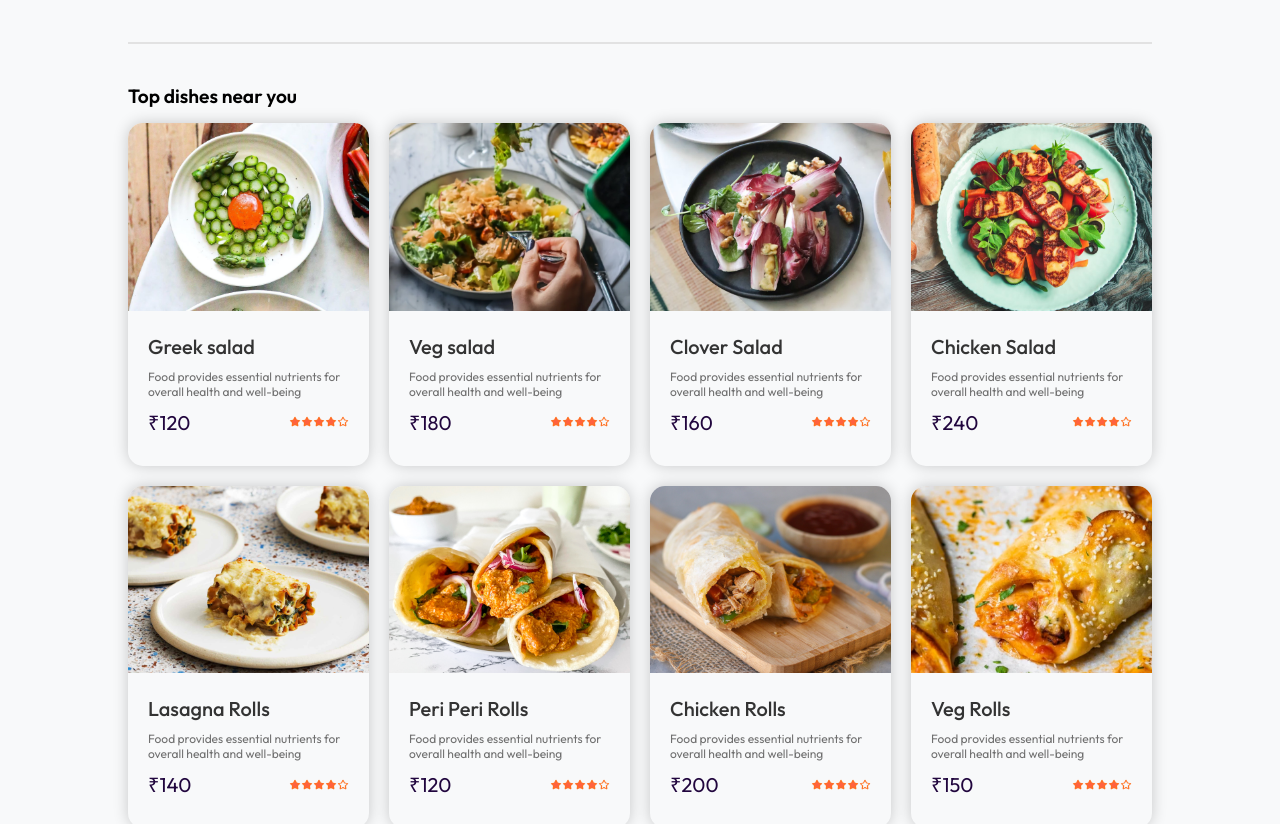
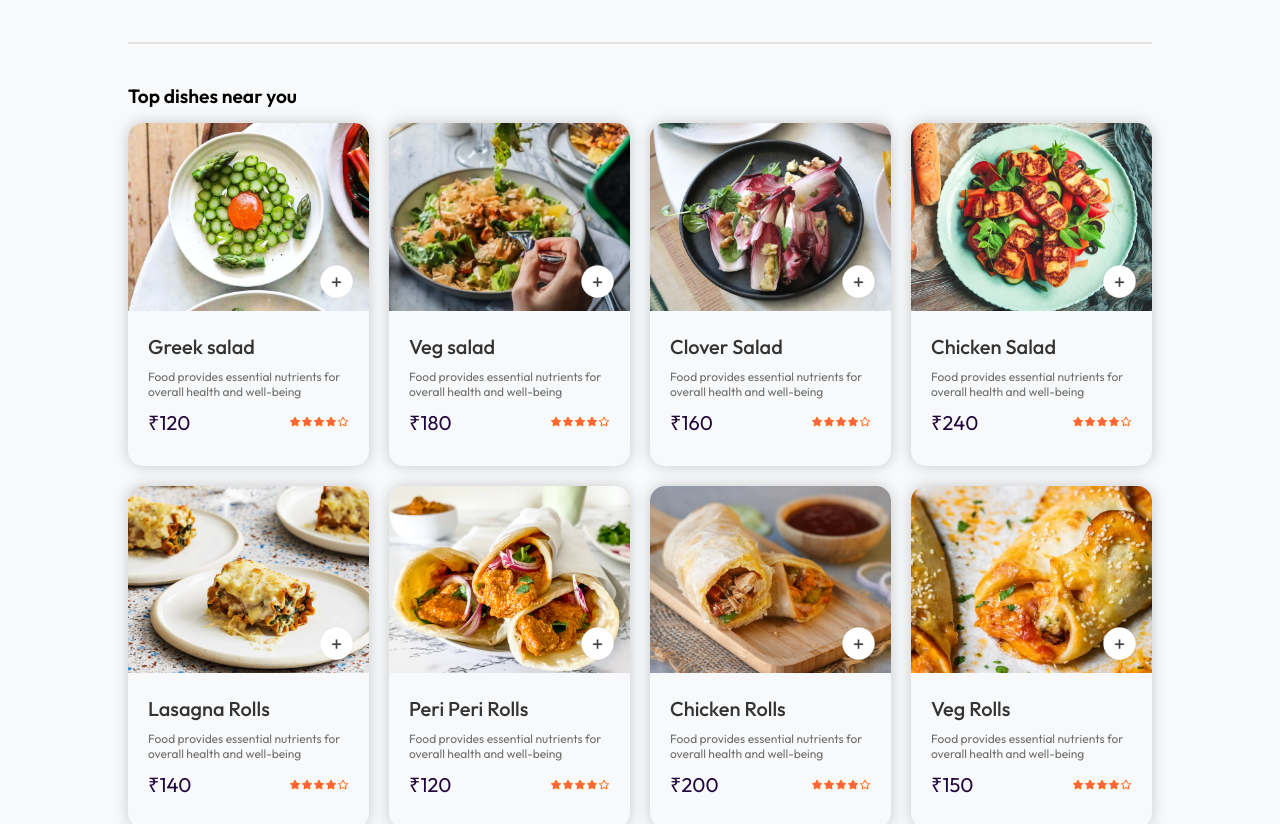
Before and after one commit to Kaustubh0912/FoodPrep, a React (Vite) app: page / in a window 1280 px wide. Shown: the part 960-1784 px from the top of the page. Built offline with nearby package versions, Linux system fonts and the light colour scheme.

Commit message:
updated useState in order to track individual items

```diff
--- a/src/components/FoodItemCard/FoodItemCard.css
+++ b/src/components/FoodItemCard/FoodItemCard.css
@@ -6,6 +6,32 @@
     box-shadow: 0px 0px 15px rgba(0,0,0,.2);
     transition:  0.3s;
     animation: fadeIn 3s ;
+}
+
+.food-item-image-container{
+    position: relative;
+}
+
+.food-item-image-container .add{
+    position: absolute;
+    width: 35px;
+    bottom: 15px;
+    right: 15px;
+    cursor: pointer;
+    border-radius: 50%;
+}
+
+.food-item-counter{
+    position: absolute;
+    bottom: 15px;
+    right: 15px;
+    display: flex;
+    align-items: center;
+    gap: 10px;
+    padding: 6px;
+    border-radius: 50px;
+    background-color: #fff;
+    font-size: 1.6rem;
 }
 
 .food-item-image{
--- a/src/components/FoodItemCard/FoodItemCard.jsx
+++ b/src/components/FoodItemCard/FoodItemCard.jsx
@@ -1,22 +1,38 @@
-import React from 'react'
-import { assets } from '../../assets/assets'
-import './FoodItemCard.css'
-const FoodItemCard = ({ id, name, price, description, image }) => {
+import { useContext } from 'react';
+import { assets } from '../../assets/assets';
+import { StoreContext } from '../../context/StoreContext';
+import './FoodItemCard.css';
+
+const FoodItemCard = ({ id, name, price, description, image }) =>
+{
+    const { cartItems,addToCart, removeFromCart } = useContext(StoreContext);
+    const itemCount = cartItems[id] || 0;
+
     return (
         <div className='food-item'>
             <div className="food-item-image-container">
                 <img className='food-item-image' src={image} alt={name} />
+                {
+                    itemCount === 0 ?
+                    <img className="add" src={assets.add_icon_white} alt="Add" onClick={() => addToCart(id)} />
+                    :
+                    <div className="food-item-counter">
+                        <img src={assets.remove_icon_red} alt="Remove" onClick={() => removeFromCart(id)} />
+                        <span>{itemCount}</span>
+                        <img src={assets.add_icon_green} alt="Add" onClick={() => addToCart(id)} />
+                    </div>
+                }
             </div>
             <div className="food-info">
                 <p className='food-item-name'>{name}</p>
                 <p className='food-item-description'>{description}</p>
                 <div className="price-rating">
                     <p className='food-item-price'> ₹{price}</p>
-          <img src={assets.rating_starts} alt="" />
+                    <img src={assets.rating_starts} alt="Rating" />
                 </div>
             </div>
         </div>
-  )
-}
+    );
+};
 
-export default FoodItemCard
+export default FoodItemCard;
--- a/src/context/StoreContext.jsx
+++ b/src/context/StoreContext.jsx
@@ -1,13 +1,36 @@
-import { createContext } from "react";
+import { createContext, useState } from "react";
 import { food_list } from '../assets/assets'
 
 
 export const StoreContext = createContext(null)
 
 const StoreContextProvider = (props) => {
+    const [cartItems,setCartItems] = useState({})
+
+
+    const addToCart=(itemId) => {
+        if(!cartItems[itemId]){
+            setCartItems({...cartItems, [itemId]:1})
+        }
+        else{
+            setCartItems({...cartItems, [itemId]:cartItems[itemId]+1})
+        }
+    }
+
+    const removeFromCart=(itemId) => {
+        if(cartItems[itemId]>0){
+            setCartItems({...cartItems, [itemId]:cartItems[itemId]-1})
+        }
+    }
+
     const contextValue = {
-        food_list
+        food_list,
+        cartItems,
+        setCartItems,
+        addToCart,
+        removeFromCart,
     }
+
     return(
         <StoreContext.Provider value={contextValue}>
             {props.children}
```
Lines whose indentation alone changed are shown as unchanged.
